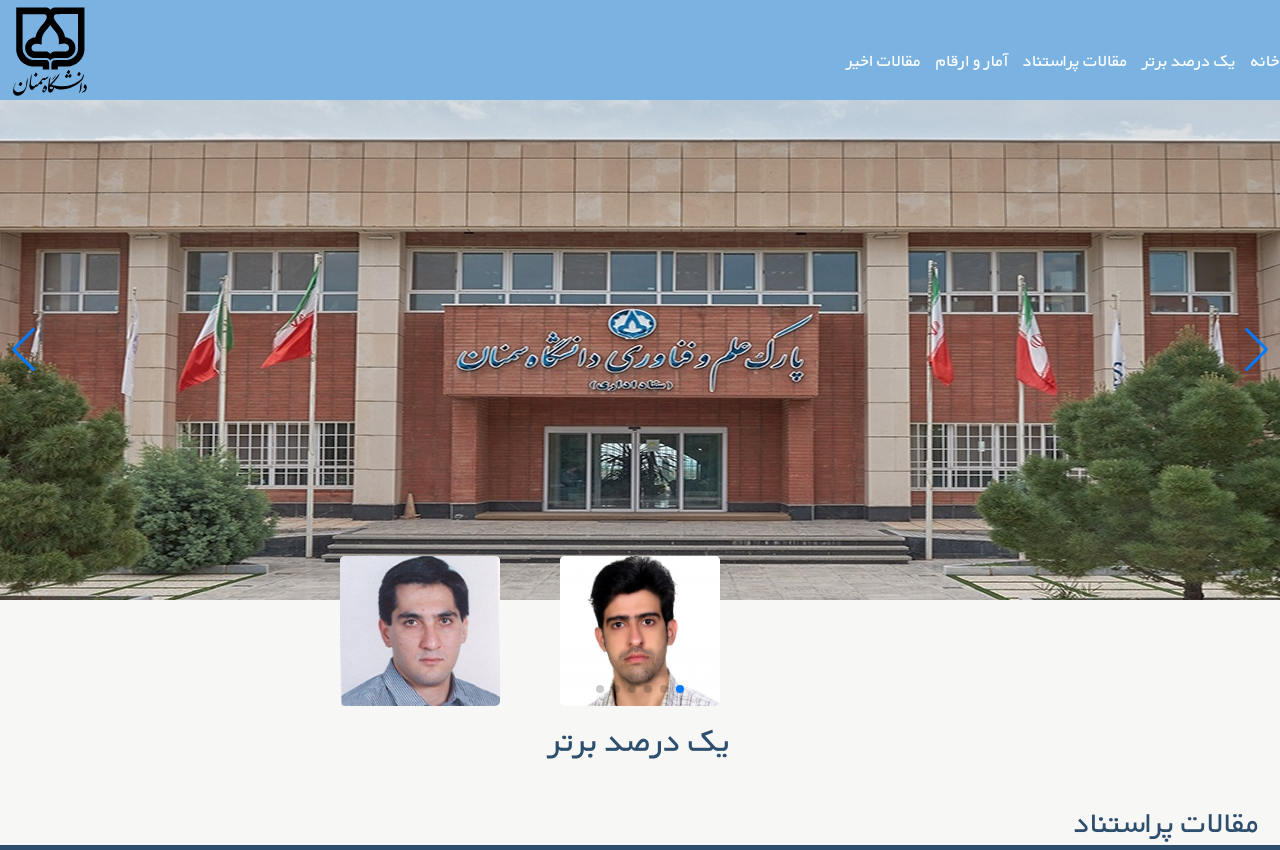
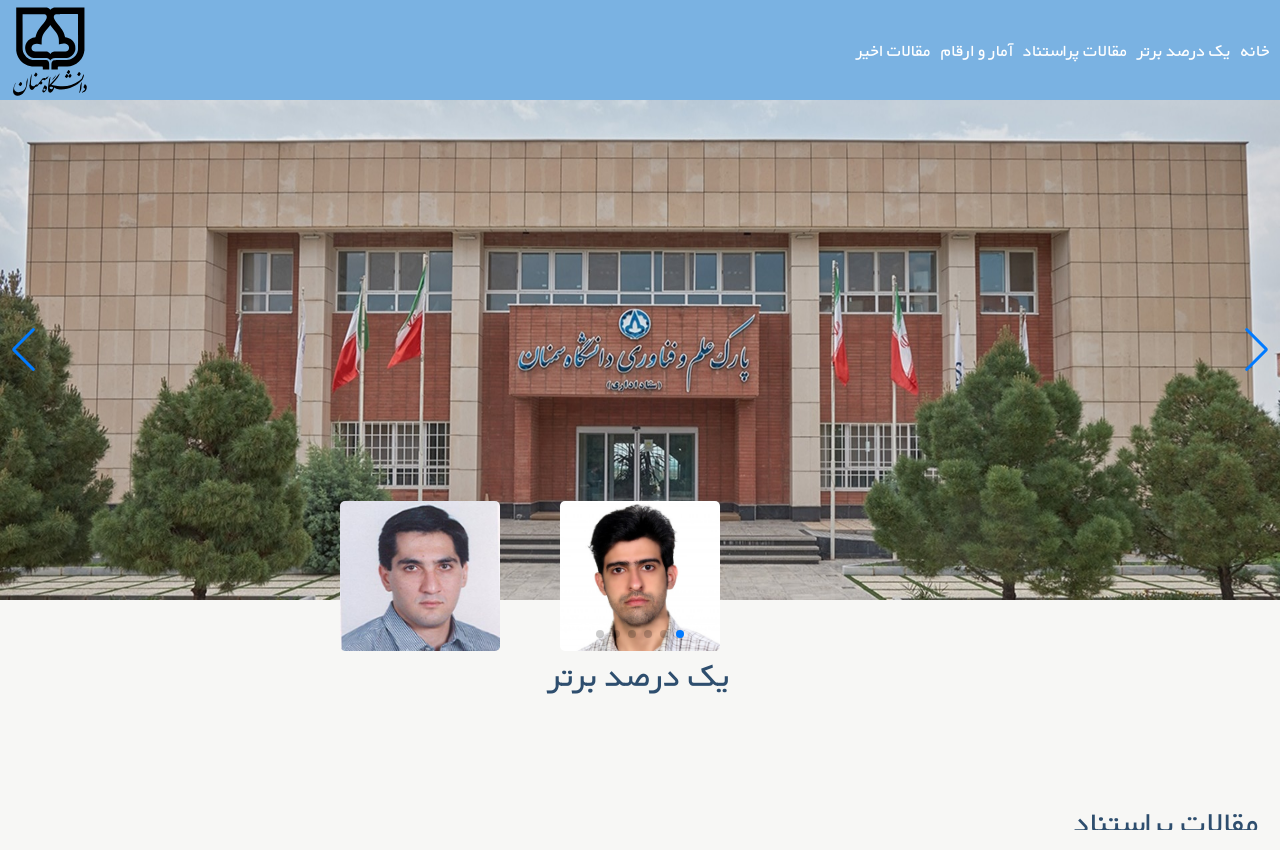
Before and after one commit to Mapl6/vitrin, a React (Vite) app: page / in a window 1280 px wide. Built offline with nearby package versions, Linux system fonts and the light colour scheme.

Commit message:
new style

```diff
--- a/src/App.css
+++ b/src/App.css
@@ -21,7 +21,6 @@
 /* Navbar */
 .navbar {
   background-color: #7AB2E2;
-  margin-top: 0;
   width: 100%;
   height: 100px;
   box-shadow: 0 5px 5px 0 rgba(0, 0, 0, 0.5);
@@ -29,30 +28,26 @@
   justify-content: space-between;
   align-items: center;
 }
-
 .navbar img {
   width: 100px;
   height: 90px;
   margin-top: 3px;
 }
 
-/* Navigation links */
 .nav-link {
   display: flex;
   flex-direction: row;
   justify-content: flex-start;
-  margin: 0;
+  list-style-type: none;
   padding: 0;
-  list-style-type: none;
 }
 
 .nav-link li {
-  margin-left: 15px;
+  margin-right: 10px;
   font-size: 18px;
-  margin-top: 20px;
 }
-
-/* Swiper and sliders */
+/* end nav */
+/* header slider */
 .swiper {
   width: 100%;
   height: 100%;
@@ -60,32 +55,17 @@
   margin-right: auto;
 }
 
-.swiper-slide {
-  text-align: center;
-  font-size: 18px;
-  background: #fff;
-  display: flex;
-  justify-content: center;
-  align-items: center;
-}
-
-.sliders {
-  position: relative;
-}
-
 .sliders img {
-  display: block;
   width: 100%;
   height: 100%;
-  object-fit: cover;
+  object-fit: fit;
 }
-
-/* Additional sliders */
+/* end header slider */
+/* top of sliders */
 .ab-slider {
   width: 600px;
   height: 150px;
-  position: absolute;
-  top: -80px;
+  margin-top: -200px;
 }
 
 .ab-slider img {
@@ -93,10 +73,7 @@
   height: 150px;
   border-radius: 5px;
 }
-
-/* Top slider */
 .top-slider {
-  position: relative;
   display: flex;
   flex-direction: column;
   justify-content: center;
@@ -107,9 +84,8 @@
 .top-slider span {
   font-size: 35px;
   color: #2e4e6e;
-  margin-top: -70px;
 }
-
+/* end top of sliders */
 /* Articles */
 .articles {
   height: 650px;
@@ -160,16 +136,14 @@
   height: 70px;
   border-radius: 50%;
   border: solid 6px #F7F7F5;
-  position: absolute;
-  top: 50%;
-  right: 50%;
-  transform: translate(-100%);
+  margin-top: -40px;
+  margin-right: 80px;
 }
 
 .card-icons img {
   width: 25px;
   height: 25px;
-  margin: 5px;
+
 }
 
 /* Countup */
@@ -179,12 +153,14 @@
   justify-content: space-around;
   flex-direction: column;
   font-size: xx-large;
-  margin: 50px -15px;
+  /* margin: 50px -15px;  */
   padding: 20px;
+
 }
 
 .countup-main {
   display: flex;
+
 }
 .countup-main div {
   align-items: center;
@@ -195,9 +171,9 @@
   height: 250px;
   border-radius: 10px;
   background-color: #7AB2E2;
-  margin: 10px;
+  margin: 2px;
   padding: 20px;
-  box-shadow: 0px 5px 10px rgba(0, 0, 0, 0.1);
+  box-shadow: 0px 10px 15px rgba(0, 0, 0, 0.1);
 
 }
 
@@ -296,7 +272,7 @@
 
 
 .scroller{
-  height: 850px;
+  height: 830px;
 overflow-y: scroll;
 scroll-snap-type: y mandatory;
 }
```
